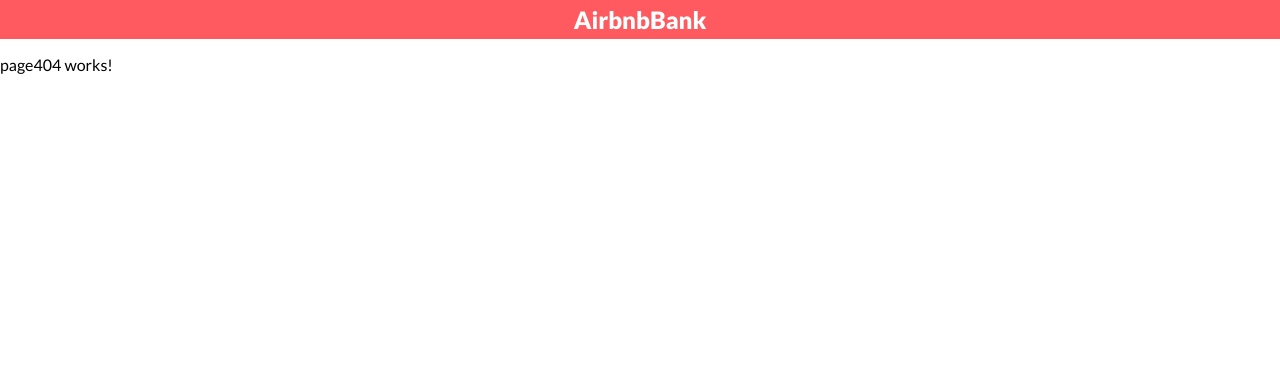
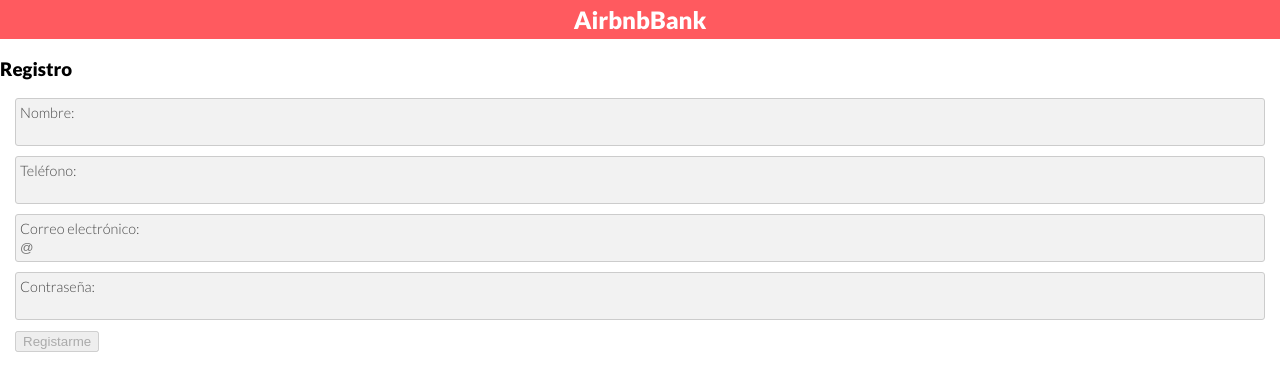
Before and after one commit to jsuazag/clone-airbnb-ng, an Angular app: page /signup in a window 1280 px wide. Before the commit this address led to /404. Shown: the top 390 px of the page. Built offline with nearby package versions, Linux system fonts and the light colour scheme.

Commit message:
signup page

```diff
--- a/src/app/app.module.ts
+++ b/src/app/app.module.ts
@@ -7,6 +7,7 @@
 import { HomeModule } from './home/home.module';
 import { DetailModule } from './detail/detail.module';
 import { RouterModule } from '@angular/router';
+import { SignupModule } from './signup/signup.module';
 
 @NgModule({
   declarations: [
@@ -18,7 +19,8 @@
     SharedModule,
     HomeModule,
     DetailModule,
-    RouterModule
+    RouterModule,
+    SignupModule
   ],
   providers: [],
   bootstrap: [AppComponent]
--- a/src/app/routes.ts
+++ b/src/app/routes.ts
@@ -2,6 +2,7 @@
 import { DetailComponent } from './detail/detail.component';
 import { Page404Component } from './error-page/components/page404/page404.component';
 import { HomeComponent } from './home/home.component';
+import { SignupComponent } from './signup/signup.component';
 
 export const routes: Routes = [
   {
@@ -18,6 +19,10 @@
     component: DetailComponent
   },
   {
+    path: 'signup',
+    component: SignupComponent
+  },
+  {
     path: '404',
     component: Page404Component
   },
--- /dev/null
+++ b/src/app/signup/components/form-register/form-register.component.html
@@ -0,0 +1,21 @@
+<section>
+  <form class="form" [formGroup]="formGroup" >
+    <div class="control-form">
+      <label>Nombre:</label>
+      <input formControlName="name" type="text" name="nameText" />
+    </div>
+    <div class="control-form">
+      <label>Teléfono:</label>
+      <input formControlName="phone" type="tel" name="phoneText" />
+    </div>
+    <div class="control-form">
+      <label>Correo electrónico:</label>
+      <input placeholder="@" formControlName="email" type="email" name="emailText" />
+    </div>
+    <div class="control-form">
+      <label>Contraseña:</label>
+      <input formControlName="password" type="password" name="passwordText" />
+    </div>
+    <button (click)="register()" [disabled]="formGroup.invalid">Registarme</button>
+  </form>
+</section>
--- /dev/null
+++ b/src/app/signup/components/form-register/form-register.component.ts
@@ -0,0 +1,33 @@
+import { Component, OnInit } from '@angular/core';
+import { FormBuilder, FormGroup, Validators } from '@angular/forms';
+
+@Component({
+  selector: 'app-form-register',
+  templateUrl: './form-register.component.html',
+  styleUrls: ['./form-register.component.scss']
+})
+export class FormRegisterComponent implements OnInit {
+
+  public formGroup: FormGroup;
+
+  constructor(private formBuilder: FormBuilder) { }
+
+  ngOnInit(): void {
+    this.formInit();
+  }
+
+  private formInit(): void {
+    this.formGroup = this.formBuilder.group({
+      name: ['', Validators.required],
+      phone: ['', Validators.required],
+      email: ['', [ Validators.required, Validators.email ]],
+      password: ['', [ Validators.required, Validators.minLength(4) ] ]
+    });
+  }
+
+  public register(): void {
+    const data = this.formGroup.value;
+    console.log('data register', data);
+  }
+
+}
--- /dev/null
+++ b/src/app/signup/signup.component.html
@@ -0,0 +1,2 @@
+<h3>Registro</h3>
+<app-form-register></app-form-register>
--- /dev/null
+++ b/src/app/signup/signup.component.ts
@@ -0,0 +1,15 @@
+import { Component, OnInit } from '@angular/core';
+
+@Component({
+  selector: 'app-signup',
+  templateUrl: './signup.component.html',
+  styleUrls: ['./signup.component.scss']
+})
+export class SignupComponent implements OnInit {
+
+  constructor() { }
+
+  ngOnInit(): void {
+  }
+
+}
--- a/src/styles/global.scss
+++ b/src/styles/global.scss
@@ -3,3 +3,29 @@
   margin: 0;
   font-family: 'Lato';
 }
+
+.form {
+  margin: 0 15px;
+  .control-form {
+    border: 1px solid $border-color;
+    background-color: $bg-color;
+    margin: 10px 0;
+    padding: 3px 4px;
+    border-radius: 3px;
+    label {
+      font-size: 0.9em;
+      color: $hof-color;
+      font-weight: 300;
+    }
+    input {
+      display: block;
+      width: 100%;
+      padding: 3px 0;
+      margin: 0;
+      background-color: transparent;
+      border: 0;
+      outline: none;
+      color: $hof-color;
+    }
+  }
+}
--- a/src/styles/variables.scss
+++ b/src/styles/variables.scss
@@ -4,3 +4,4 @@
 $hof-color: #484848;
 $foggy-color: #767676;
 $border-color: #ccc;
+$bg-color: #f2f2f2;
```
Also changed, not shown: src/app/signup/signup.module.ts (added, +15 -0 lines), src/app/signup/components/form-register/form-register.component.scss (added), src/app/signup/signup.component.scss (added), 2 other files (tests, documents, lock files or other folders).
